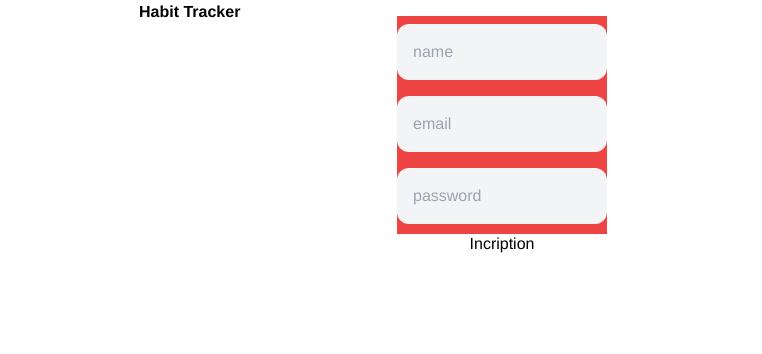
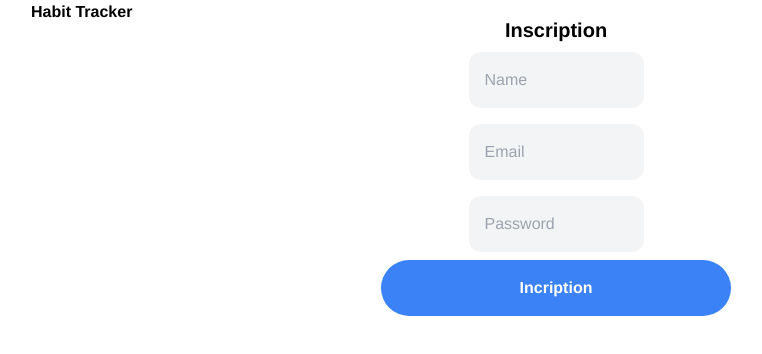
Before and after one commit to wdhaghost/habits, a Vue app in the folder frontend/: page /signup in a window 1280 px wide. Shown: the top 354 px of the page, without its empty margins (259-1021 px from the left). Built offline with nearby package versions, Linux system fonts and the light colour scheme.

Commit message:
styling w/ tailwind signup view

```diff
--- a/frontend/src/views/SignUpView.vue
+++ b/frontend/src/views/SignUpView.vue
@@ -1,16 +1,18 @@
 <template lang="">
-    <div class="m-4 dvw-full h-4/5 bg-red-500">
-        <div class="flex flex-col items-center w-50 ">
-            <TextInput name="name" type="text"/>
-            <TextInput name="email" type="text"/>
-            <TextInput name="password" type="password"/>
-            <button>Incription</button>
+    <div class="flex flex-col items-center justify-center">
+        <p class="font-bold text-xl">Inscription</p>
+        <div class="w-full  md:w-1/2 h-4/5 flex flex-col items-center w-50 ">
+            <TextInput name="Name" type="text"/>
+            <TextInput name="Email" type="text"/>
+            <TextInput name="Password" type="password"/>
+            <button class="bg-blue-500 font-bold text-center text-white w-[350px] py-4 rounded-full">Incription</button>
         </div>
     </div>
 </template>
 <script setup>
 import TextInput from '@/components/TextInput.vue';
 
+
 </script>
 <style lang="">
 
```
